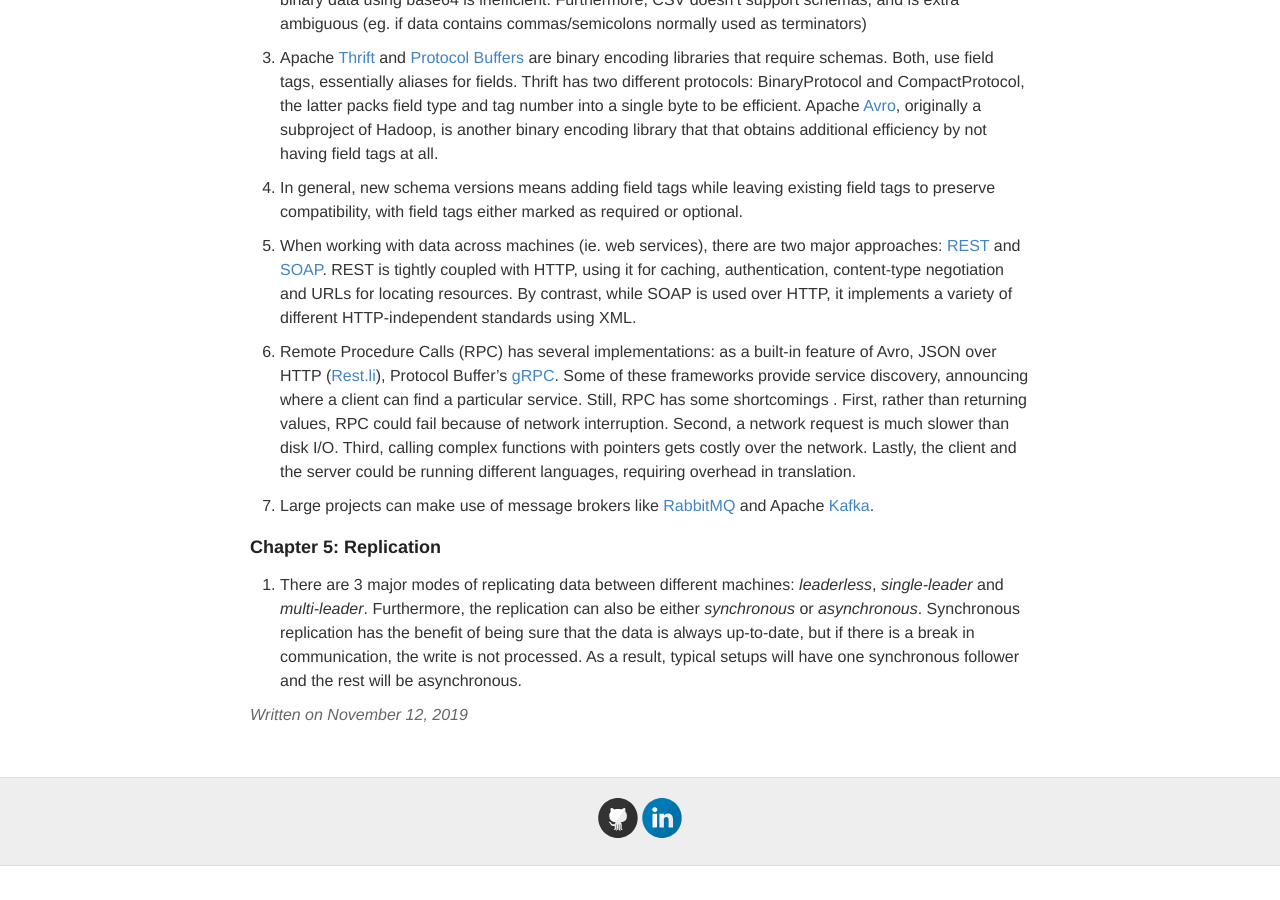
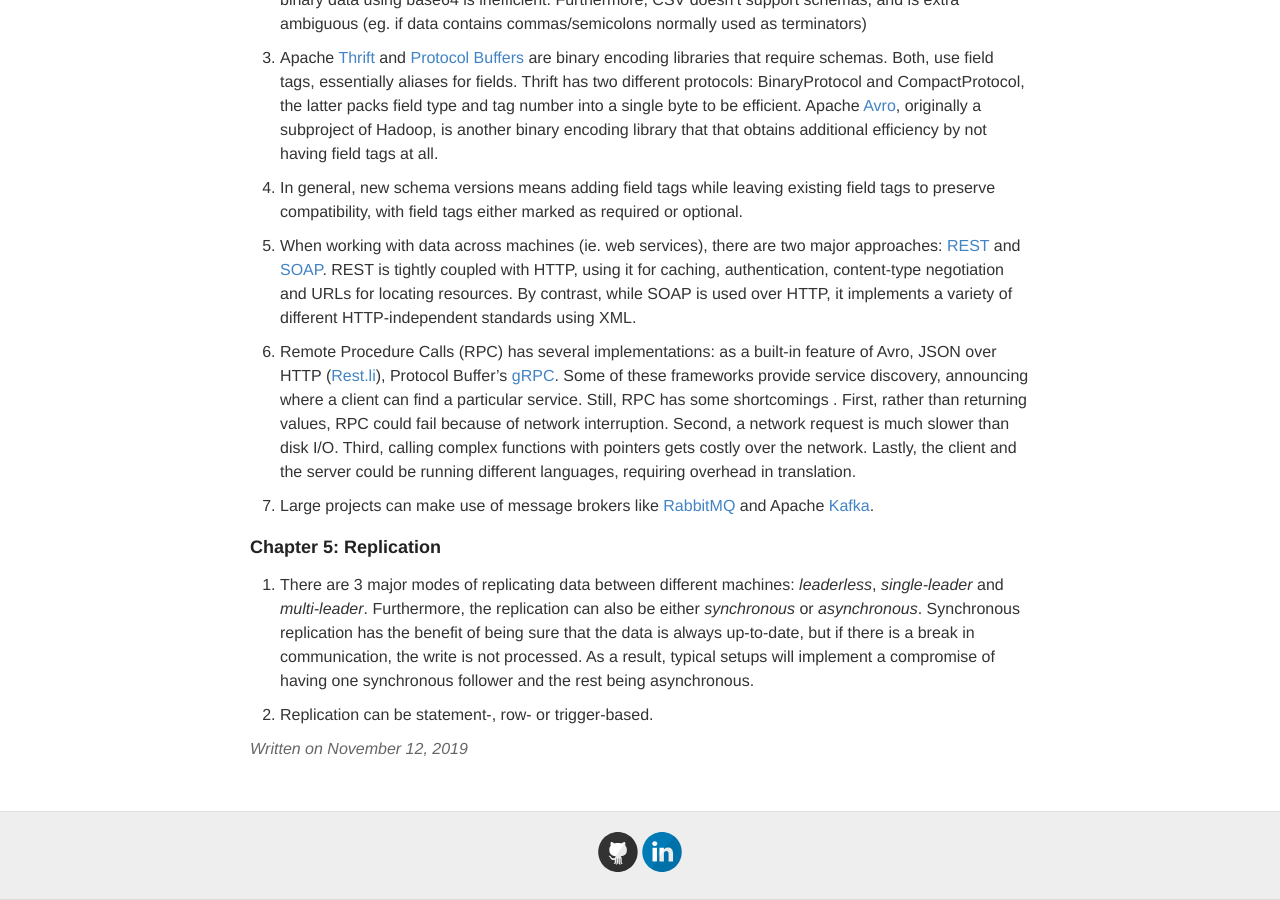
Before and after one commit to ptvan/ptvan.github.io, a Jekyll site: the page built from _posts/2019-11-12-Designing-DataIntensive-Applications.md, in a window 1280 px wide and 900 px high, scrolled down 1491 px. Built offline with Jekyll 4.4.1, drawn with Linux system fonts in a browser that asks for light colours; before the commit the page ends 2357 px from its top, so only the background shows below that.

Commit message:
updated DDIA blogpost

```diff
--- a/_posts/2019-11-12-Designing-DataIntensive-Applications.md
+++ b/_posts/2019-11-12-Designing-DataIntensive-Applications.md
@@ -56,4 +56,6 @@
 
 ### Chapter 5: Replication
 
-1. There are 3 major modes of replicating data between different machines: _leaderless_, _single-leader_ and _multi-leader_. Furthermore, the replication can also be either _synchronous_ or _asynchronous_. Synchronous replication has the benefit of being sure that the data is always up-to-date, but if there is a break in communication, the write is not processed. As a result, typical setups will have one synchronous follower and the rest will be asynchronous.
+1. There are 3 major modes of replicating data between different machines: _leaderless_, _single-leader_ and _multi-leader_. Furthermore, the replication can also be either _synchronous_ or _asynchronous_. Synchronous replication has the benefit of being sure that the data is always up-to-date, but if there is a break in communication, the write is not processed. As a result, typical setups will implement a compromise of having one synchronous follower and the rest being asynchronous.
+
+2. Replication can be statement-, row- or trigger-based.
```
